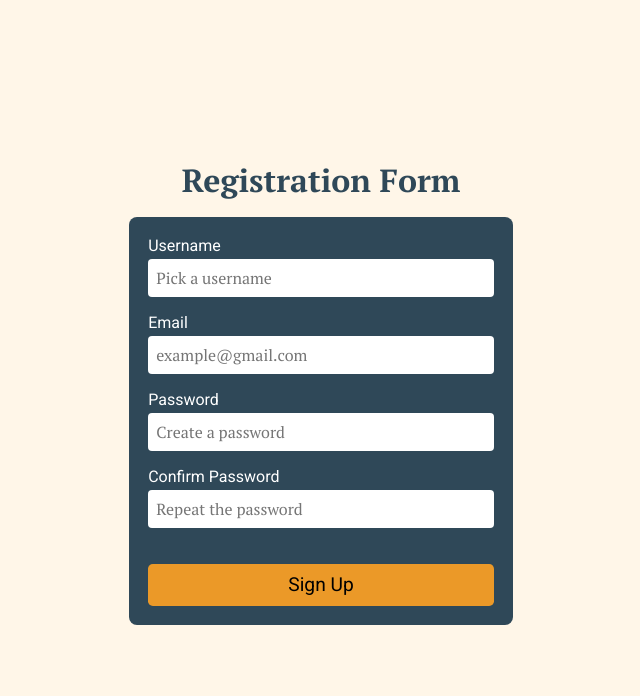
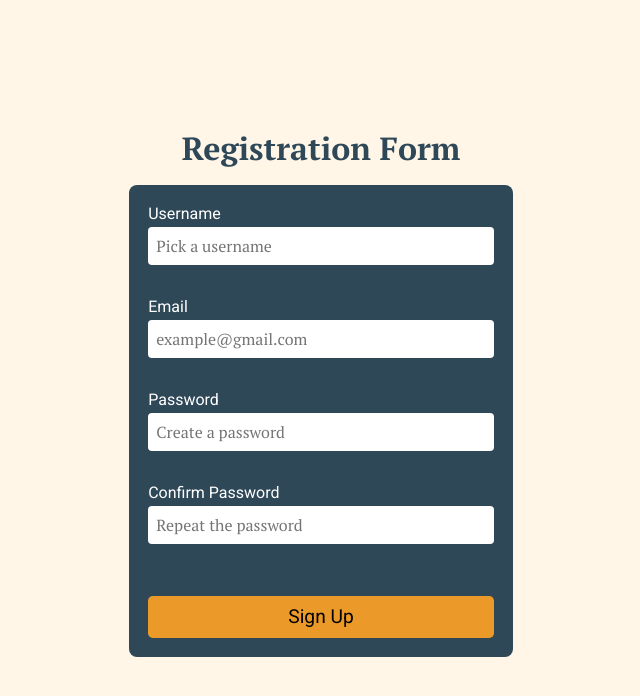
Before and after one commit to TBM85/demo-registration-form, a React (Create React App) app: page / in a window 1280 px wide. Shown: the top 696 px of the page, without its empty margins (319-959 px from the left). Built offline with nearby package versions, Linux system fonts and the light colour scheme.

Commit message:
Handle error messages

```diff
--- a/src/components/Form/Form.js
+++ b/src/components/Form/Form.js
@@ -17,6 +17,10 @@ const Form = (props) => {
     isInvalidEmail,
     isInvalidPassword1,
     isInvalidPassword2,
+    isEmptyUsername,
+    isEmptyEmail,
+    isEmptyPassword1,
+    isEmptyPassword2,
     changeValueHandler,
     submitHandler,
     inputBlurHandler,
@@ -45,9 +49,11 @@ const Form = (props) => {
             isInvalidUsername ? classes["error"] : !invalidUsername ? classes["verified"] : ""
           }`}
         />
-        {isInvalidUsername && (
+        {isInvalidUsername && !isEmptyUsername ? (
+          <small>Please enter at least 6 digits</small>
+        ) : isInvalidUsername ? (
           <small>You must enter your username</small>
-        )}
+        ) : ""}
       </div>
       <div className={classes.FormControl}>
         <label htmlFor="email">Email</label>
@@ -64,9 +70,11 @@ const Form = (props) => {
             isInvalidEmail ? classes["error"] : !invalidEmail ? classes["verified"] : ""
           }`}
         />
-        {isInvalidEmail && (
+        {isInvalidEmail && !isEmptyEmail ? (
+          <small>Please enter a valid email</small>
+        ) : isInvalidEmail ? (
           <small>You must enter your email</small>
-        )}
+        ) : ""}
       </div>
       <div className={classes.FormControl}>
         <label htmlFor="password1">Password</label>
@@ -83,9 +91,11 @@ const Form = (props) => {
             isInvalidPassword1 ? classes["error"] : !invalidPassword1 ? classes["verified"] : ""
           }`}
         />
-        {isInvalidPassword1 && (
+        {isInvalidPassword1 && !isEmptyPassword1 ? (
+          <small>At least 8 digits, 1 uppercase and 1 number</small>
+        ) : isInvalidPassword1 ? (
           <small>You must enter a password</small>
-        )}
+        ) : ""}
       </div>
       <div className={classes.FormControl}>
         <label htmlFor="password2">Confirm Password</label>
@@ -102,9 +112,11 @@ const Form = (props) => {
             isInvalidPassword2 ? classes["error"] : !invalidPassword2 ? classes["verified"] : ""
           }`}
         />
-        {isInvalidPassword2 && (
+        {isInvalidPassword2 && !isEmptyPassword2 ? (
+          <small>It is not the same password</small>
+        ) : isInvalidPassword2 ? (
           <small>You must confirm the password</small>
-        )}
+        ) : ""}
       </div>
       <Button type="submit" className={!isValid && "invalid"}>
         Sign Up
--- a/src/components/Form/Form.module.scss
+++ b/src/components/Form/Form.module.scss
@@ -22,7 +22,7 @@
   .FormControl {
     display: flex;
     flex-direction: column;
-    margin-bottom: 1em;
+    margin-bottom: 2em;
 
     label {
       color: $white-color;
--- a/src/hooks/useForm.js
+++ b/src/hooks/useForm.js
@@ -66,7 +66,7 @@ const useForm = () => {
     });
   };
 
-  // Define when the inputs are invalid
+  // Define when inputs are invalid
   const isInvalidUsername =
     (isTouched.username && invalidUsername) ||
     (isTouched.email && invalidUsername) ||
@@ -83,6 +83,12 @@ const useForm = () => {
     (isTouched.password2 && invalidPassword1);
 
   const isInvalidPassword2 = isTouched.password2 && invalidPassword2;
+
+  // Define when inputs are empty
+  const isEmptyUsername = !isTouched.username;
+  const isEmptyEmail = !isTouched.email;
+  const isEmptyPassword1 = !isTouched.password1;
+  const isEmptyPassword2 = !isTouched.password2;
 
   // Submit the values of the form input fields and open the content page
   const submitHandler = (event) => {
@@ -120,6 +126,10 @@ const useForm = () => {
     isInvalidEmail,
     isInvalidPassword1,
     isInvalidPassword2,
+    isEmptyUsername,
+    isEmptyEmail,
+    isEmptyPassword1,
+    isEmptyPassword2,
     changeValueHandler,
     submitHandler,
     inputBlurHandler,
```
